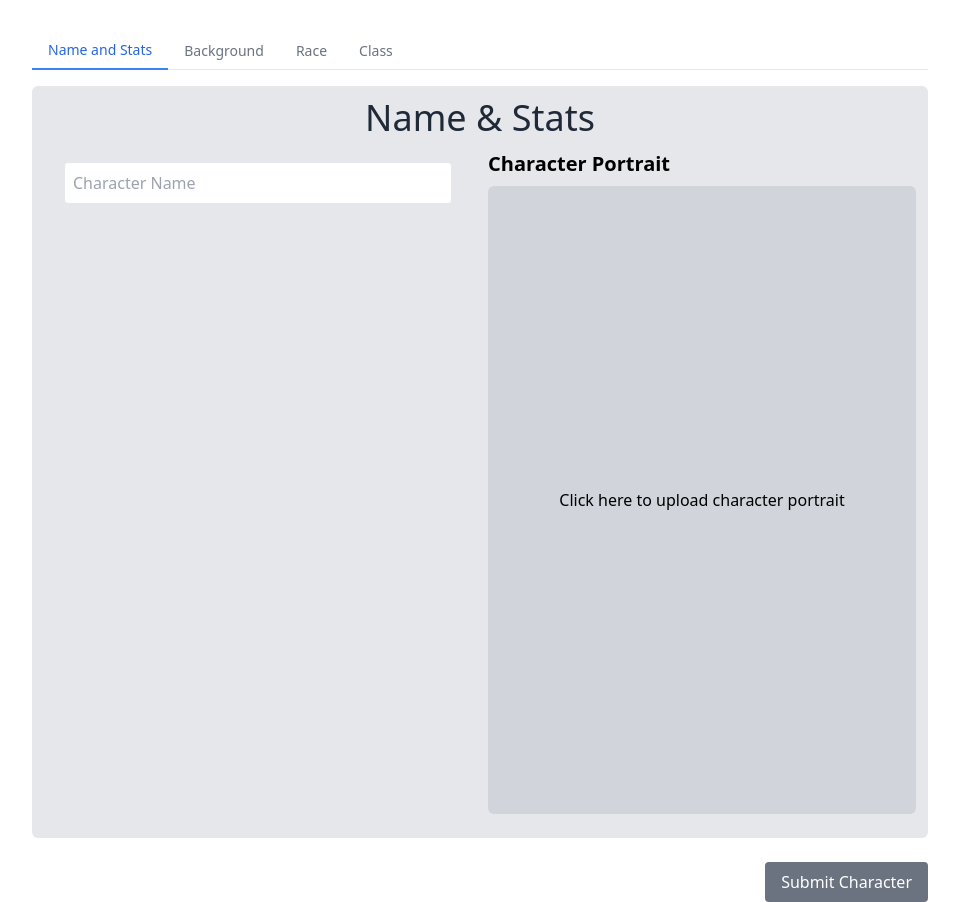
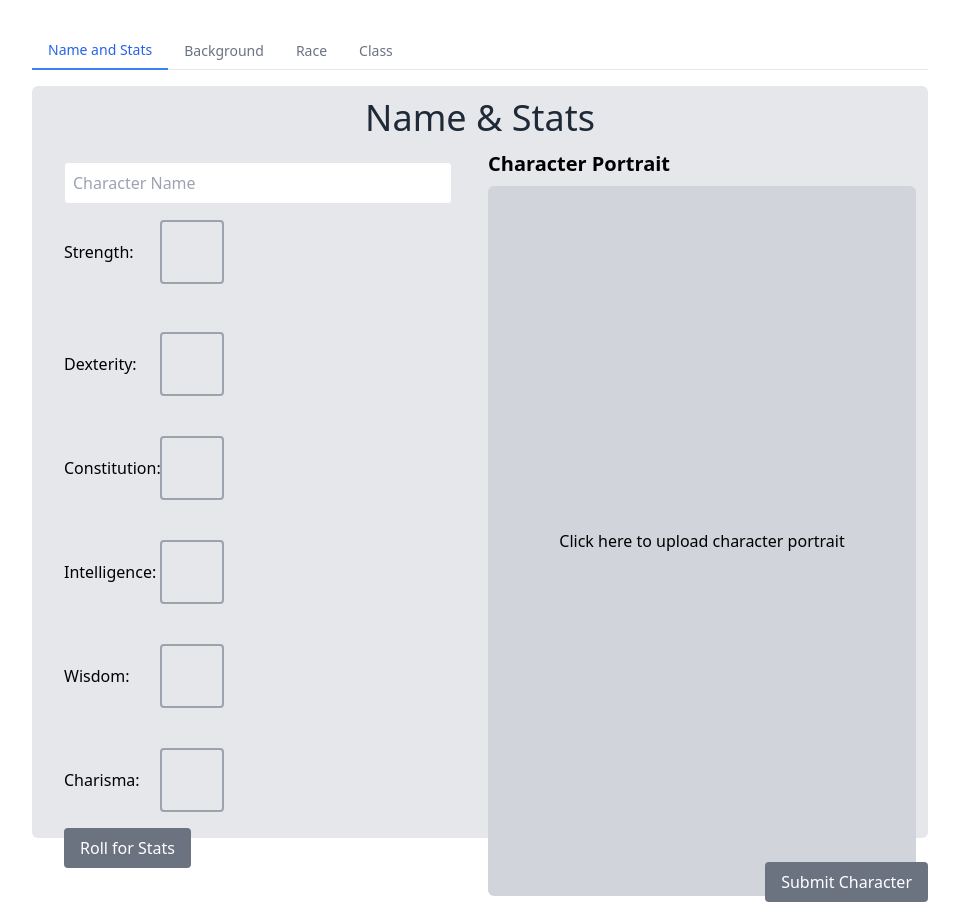
Before and after one commit to HamzaAliSyed/FreeBeyond, a React (Vite) app in the folder frontend/: page /create-character in a window 1280 px wide. Shown: the whole page, without its empty margins (160-1119 px from the left). Built offline with nearby package versions, Linux system fonts and the light colour scheme.

Commit message:
Got the first tab to be almost done

```diff
--- a/frontend/src/pages/CreateCharacterPage.jsx
+++ b/frontend/src/pages/CreateCharacterPage.jsx
@@ -1,4 +1,4 @@
-import React, { useState } from "react";
+import React, { useReducer, useState } from "react";
 import CCTabBackground from "./pagespecificcomponents/cctabbackground";
 import CCTabClass from "./pagespecificcomponents/cctabclass";
 import CCTabRace from "./pagespecificcomponents/cctabrace";
@@ -12,6 +12,39 @@ const CreateCharacterPage = () => {
     class: {},
   });
 
+  const initialStats = {
+    strength: 0,
+    dexterity: 0,
+    constitution: 0,
+    intelligence: 0,
+    wisdom: 0,
+    charisma: 0,
+  };
+
+  const characterStatsReducer = (state = initialStats, action) => {
+    switch (action.type) {
+      case "UPDATE_STAT":
+        return {
+          ...state,
+          [action.payload.stat]: action.payload.value,
+        };
+      default:
+        return state;
+    }
+  };
+
+  const updateStat = (stat, value) => {
+    return {
+      type: "UPDATE_STAT",
+      payload: { stat, value },
+    };
+  };
+
+  const [characterStatsState, CharacterStatsDispatcher] = useReducer(
+    characterStatsReducer,
+    initialStats
+  );
+
   const tabs = [
     { id: "namestats", label: "Name and Stats", component: CCTabNameStats },
     { id: "background", label: "Background", component: CCTabBackground },
@@ -21,6 +54,13 @@ const CreateCharacterPage = () => {
   const [activeTab, setActiveTab] = useState("namestats");
 
   const handleTabDataChange = (tabId, newData) => {
+    if (tabId === "namestats") {
+      Object.entries(newData).forEach(([key, value]) => {
+        if (initialStats.hasOwnProperty(key)) {
+          CharacterStatsDispatcher(updateStat(key, value));
+        }
+      });
+    }
     setNewCharacterData((prevData) => ({
       ...prevData,
       [tabId]: { ...prevData[tabId], ...newData },
@@ -29,7 +69,6 @@ const CreateCharacterPage = () => {
 
   const handleSubmit = () => {
     console.log("Submitting character data:", newCharacterData);
-    // Add your submission logic here
   };
 
   return (
--- a/frontend/src/pages/pagespecificcomponents/cctabnamestats.jsx
+++ b/frontend/src/pages/pagespecificcomponents/cctabnamestats.jsx
@@ -1,6 +1,24 @@
-import React from "react";
+import React, { useState } from "react";
 
 const CCTabNameStats = ({ data, onDataChange }) => {
+  const stats = [
+    "strength",
+    "dexterity",
+    "constitution",
+    "intelligence",
+    "wisdom",
+    "charisma",
+  ];
+  const [rolledStats, setRolledStats] = useState([]);
+  const handleStatDrop = (e, stat) => {
+    e.preventDefault();
+    const statId = e.dataTransfer.getData("text");
+    const statObject = rolledStats.find((s) => s.id === statId);
+    if (statObject) {
+      onDataChange({ [stat]: statObject.value });
+      setRolledStats((prevStats) => prevStats.filter((s) => s.id !== statId));
+    }
+  };
   const handleCharacterPortrait = (event) => {
     const file = event.target.files[0];
     if (file) {
@@ -15,6 +33,32 @@ const CCTabNameStats = ({ data, onDataChange }) => {
     onDataChange({ name: event.target.value });
   };
 
+  const rollADie = () => {
+    let roll = Math.random() * 6 + 1;
+    roll = Math.floor(roll);
+    return roll;
+  };
+
+  const rollAStat = () => {
+    let statroll = Array(4);
+    statroll = statroll.fill();
+    statroll = statroll.map(rollADie);
+    statroll = statroll.sort((a, b) => b - a);
+    statroll = statroll.slice(0, 3);
+    let sum = statroll.reduce((a, b) => a + b, 0);
+    return sum;
+  };
+
+  const handleRollForStats = () => {
+    const newStats = Array(7)
+      .fill()
+      .map(() => ({
+        id: Math.random().toString(36).substr(2, 9),
+        value: rollAStat(),
+      }));
+    setRolledStats(newStats);
+  };
+
   return (
     <div className="w-full h-[calc(100vh-48px)] bg-gray-200 rounded-md p-3">
       <h1 className="text-gray-800 text-center text-4xl mb-3">Name & Stats</h1>
@@ -27,6 +71,40 @@ const CCTabNameStats = ({ data, onDataChange }) => {
             placeholder="Character Name"
             className="w-full p-2 border rounded"
           />
+          <div className="flex flex-col space-y-2">
+            {stats.map((stat) => (
+              <div key={stat} className="flex items-center mb-2">
+                <label className="w-24 capitalize">{stat}:</label>
+                <div
+                  className="w-16 h-16 border-2 my-4 border-gray-400 rounded flex items-center justify-center"
+                  onDragOver={(e) => e.preventDefault()}
+                  onDrop={(e) => handleStatDrop(e, stat)}
+                >
+                  {data[stat] || ""}
+                </div>
+              </div>
+            ))}
+          </div>
+          <div>
+            <button
+              onClick={handleRollForStats}
+              className="bg-gray-500 text-white py-2 px-4 rounded hover:bg-gray-600"
+            >
+              Roll for Stats
+            </button>
+            <div className="mt-4 flex flex-wrap justify-center">
+              {rolledStats.map((stat) => (
+                <div
+                  key={stat.id}
+                  draggable
+                  onDragStart={(e) => e.dataTransfer.setData("text", stat.id)}
+                  className="bg-gray-200 p-2 rounded shadow cursor-move flex items-center justify-center w-16 h-16 m-1"
+                >
+                  {stat.value}
+                </div>
+              ))}
+            </div>
+          </div>
         </div>
         <div className="flex flex-col h-full">
           <h2 className="text-xl font-semibold mb-2">Character Portrait</h2>
```
